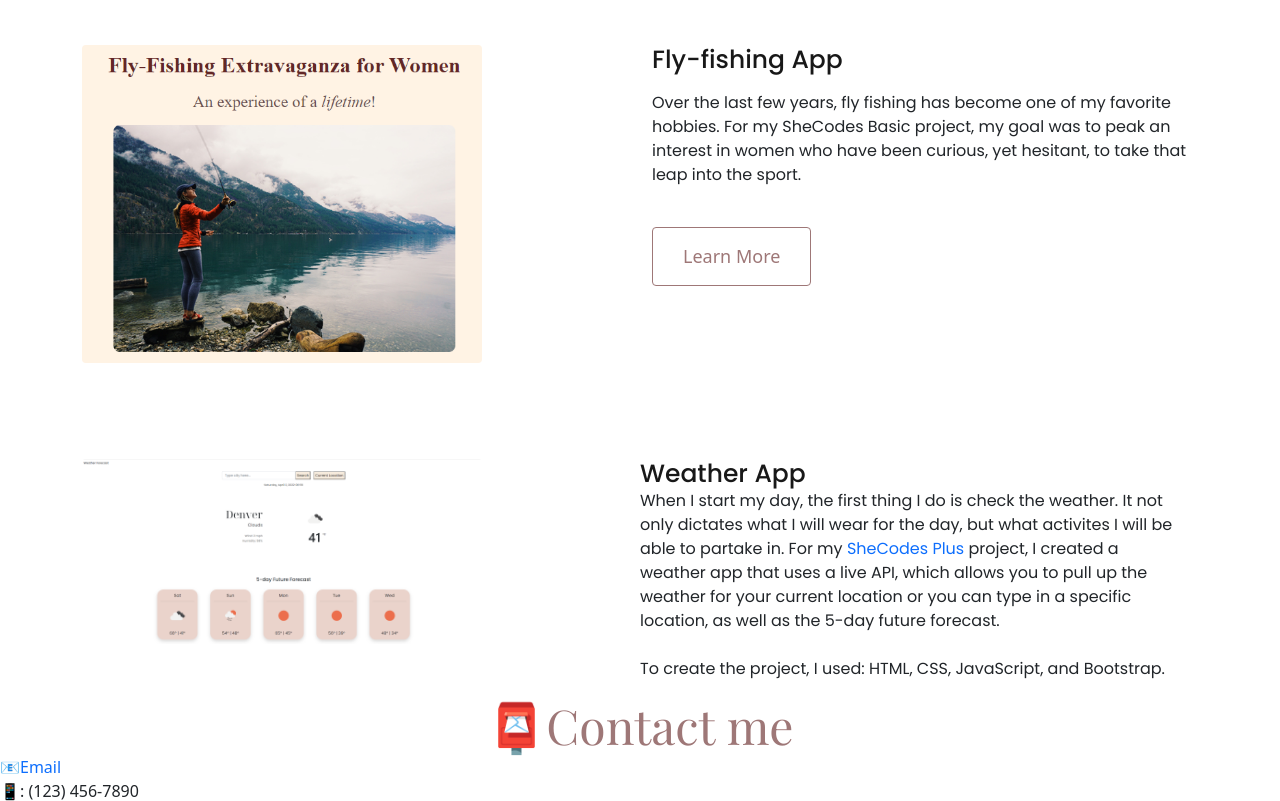
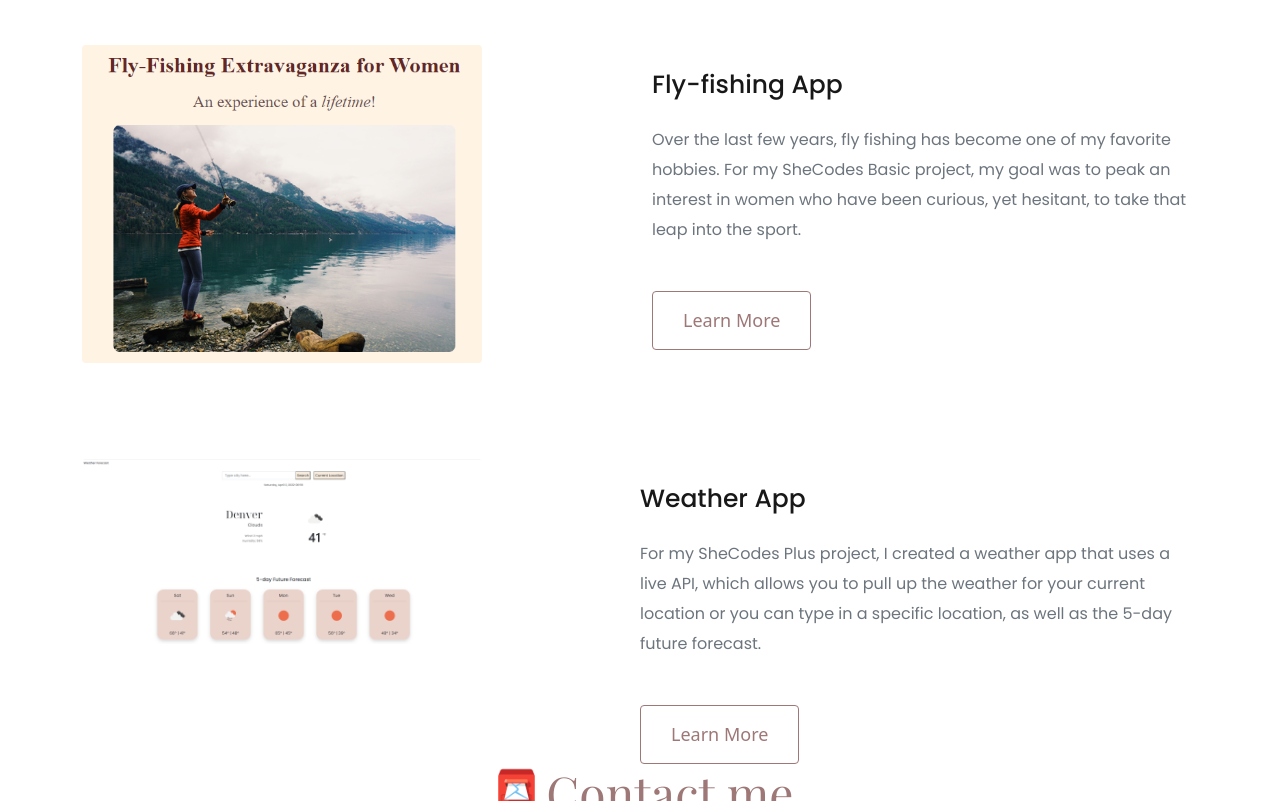
Before and after one commit to AshJungers/Portfolio, a plain HTML site: page index.html in a window 1280 px wide. Shown: the part 1813-2614 px from the top of the page. Drawn offline with nearby package versions, Linux system fonts and the light colour scheme; a web font is replaced by a local one.

Commit message:
editing content

```diff
--- a/index.html
+++ b/index.html
@@ -98,11 +98,11 @@
   <div class="container">
     <div class="row mt-5">
       <div class="col-sm-6">
-        <img src="images/flyfishingproject.png" alt="flyfishing" class="flyfishing-img rounded"/>
+        <img src="images/flyfishingproject.png" alt="flyfishing" class="flyfishing-img rounded img-fluid"/>
       </div>
       <div class="col-sm-6">
-        <h3 class="project-title mb-3">Fly-fishing App</h3>
-          <p class="p-flyfishing">
+        <h3 class="project-title">Fly-fishing App</h3>
+          <p class="text-muted">
             Over the last few years, fly fishing has become one of my favorite hobbies.
             For my SheCodes Basic project, my goal was to peak an interest in women who have been curious, yet hesitant,
             to take that leap into the sport.
@@ -113,20 +113,18 @@
       </div>
       <div class="row mt-5">
       <div class="col-sm-6 mt-5">
-       <img src="images/projweather.png" alt="weatherapp" class="weatherapp-img rounded"/>
+       <img src="images/projweather.png" alt="weatherapp" class="weatherapp-img rounded img-fluid"/>
       </div>
       <div class="col-sm-6 mt-5">
         <h3 class="project-title">Weather App</h3>
-        <p>
-           When I start my day, the first thing I do is check the weather. It not only dictates what
-           I will wear for the day, but what activites I will be able to partake in. For my
-           <a href="https://www.shecodes.io/workshops/shecodes-plus-c8ea3624-c1fd-415f-af73-9378922cf6c0/projects/760240" target="_blank">
-          SheCodes Plus</a> project, I created a weather app that uses a live API, which allows you to pull up the weather
-           for your current location or you can type in a specific location, as well as the 5-day future forecast.
-           <br>
-            <br>
-            To create the project, I used: HTML, CSS, JavaScript, and Bootstrap.
+        <p class="text-muted">
+          For my SheCodes Plus project, I created a weather app that uses a live API, which allows you to pull up
+          the weather for your current location or you can type in a specific location, as well as the 5-day
+          future forecast.
+          <br>
+          <br>
           </p>
+          <a href="https://www.shecodes.io/workshops/shecodes-plus-c8ea3624-c1fd-415f-af73-9378922cf6c0/projects/760240" class="btn btn-branding" target="_blank">Learn More</a>
       </div>
       </div>
     </div>
--- a/src/style.css
+++ b/src/style.css
@@ -54,6 +54,7 @@ h3.project-title {
 p {
   font-family: var(--default-font-family);
   font-size: 16px;
+  line-height: 30px;
 }
 
 a {
@@ -117,6 +118,10 @@ a {
   align-items: center;
 }
 
+.project-title {
+  padding: 25px 0;
+}
+
 .flyfishing-img {
   width: 400px;
   height: auto;
```
